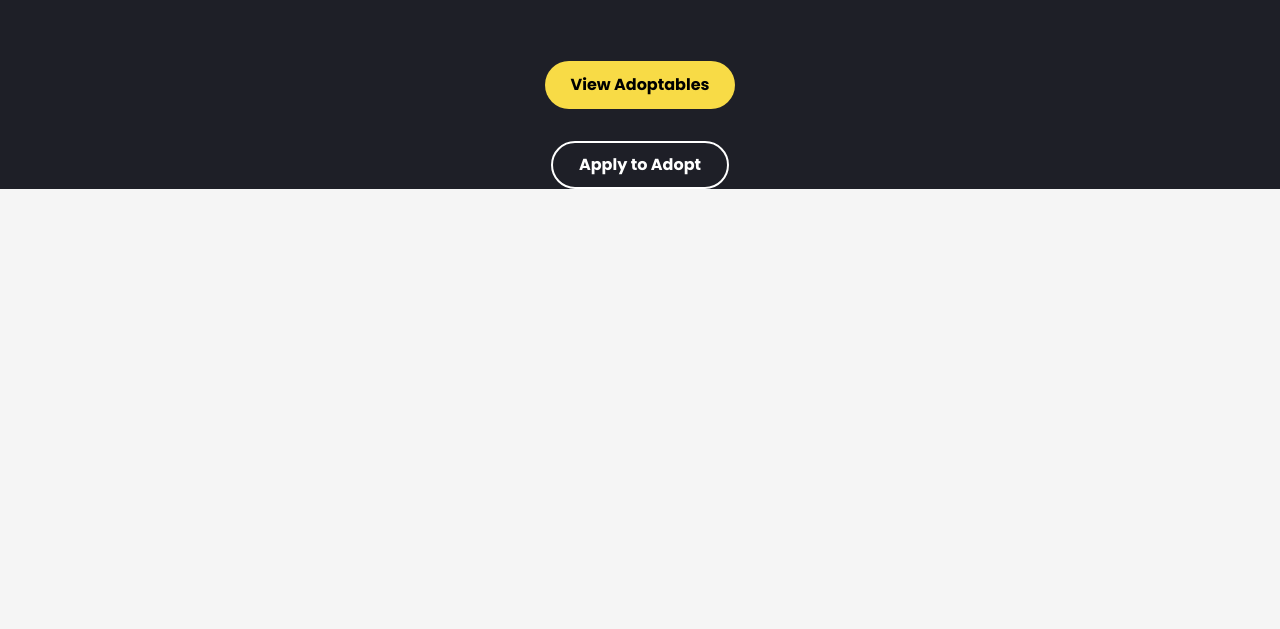
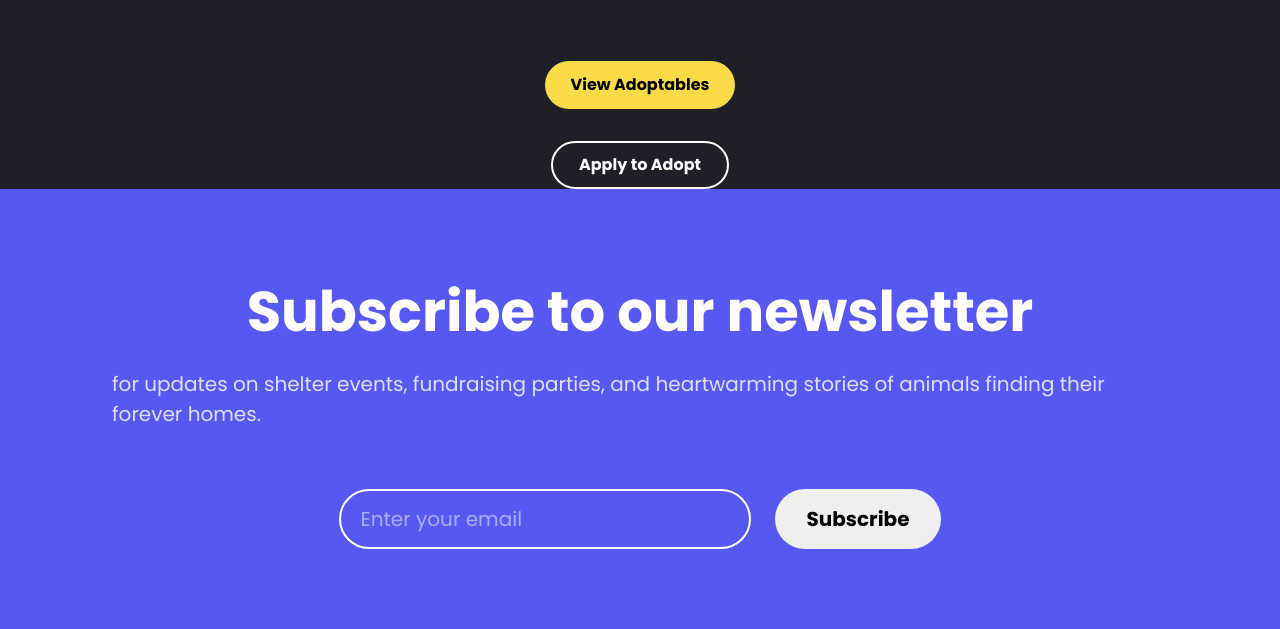
Before and after one commit to carlosemmanueldev/forever-homes-shelter, a plain HTML site: page src/pages/index.html in a window 1280 px wide. Shown: the part 4869-5498 px from the top of the page. Before the commit the page ends 5058 px from the top, so only its background shows below. Drawn offline with Linux system fonts and the light colour scheme; a script that the page names is missing.

Commit message:
Adicionada seção do newsletter do projeto

```diff
--- a/src/pages/index.html
+++ b/src/pages/index.html
@@ -7,7 +7,7 @@
     <title></title>
     <link rel="preconnect" href="https://fonts.googleapis.com">
     <link rel="preconnect" href="https://fonts.gstatic.com" crossorigin>
-    <link href="https://fonts.googleapis.com/css2?family=Poppins:wght@500;700&display=swap" rel="stylesheet">
+    <link href="https://fonts.googleapis.com/css2?family=Poppins:wght@400;500;700&display=swap" rel="stylesheet">
     <link rel="stylesheet" href="../styles/style.css"/>
     <script src="../../dist/code/script.js" defer></script>
 </head>
@@ -231,6 +231,20 @@
             <img src="../assets/adopt-block-dog-img.svg" alt="">
         </div>
     </section>
+
+    <section class="subscription-block">
+        <div class="subscription-block-div">
+            <h2>Subscribe to our newsletter</h2>
+
+            <p>for updates on shelter events, fundraising parties, and heartwarming stories of animals finding their
+                forever homes.</p>
+
+            <form action="">
+                <input type="email" placeholder="Enter your email">
+                <button type="submit" class="btn-rounded">Subscribe</button>
+            </form>
+        </div>
+    </section>
 </main>
 </body>
 </html>
--- a/src/styles/style.css
+++ b/src/styles/style.css
@@ -433,3 +433,49 @@ nav li {
     color: white;
     border: 2px solid white;
 }
+
+/* Subscription Block */
+
+.subscription-block {
+    background-color: #5758F1;
+    color: white;
+}
+
+.subscription-block-div {
+    margin-inline: 7em;
+    padding-block: 5em;
+    display: flex;
+    flex-wrap: wrap;
+    justify-content: center;
+}
+
+.subscription-block-div p {
+    color: rgba(255, 255, 255, 0.80);
+    font-weight: 400;
+    font-size: 1.25em;
+    margin-block: 0.75em 3em;
+}
+
+.subscription-block-div input::placeholder {
+    color: rgba(255, 255, 255, 0.50);
+    font-weight: 400;
+}
+
+.subscription-block-div form {
+    display: flex;
+    gap: 1.5em;
+}
+
+.subscription-block-div input {
+    border-radius: 32px;
+    border: 2px solid white;
+    background-color: #5758F1;
+    color: white;
+    font-weight: 400;
+    padding-inline-start: 1em;
+    font-size: 1.25em;
+}
+
+.subscription-block-div button {
+    font-size: 1.25em;
+}
```
